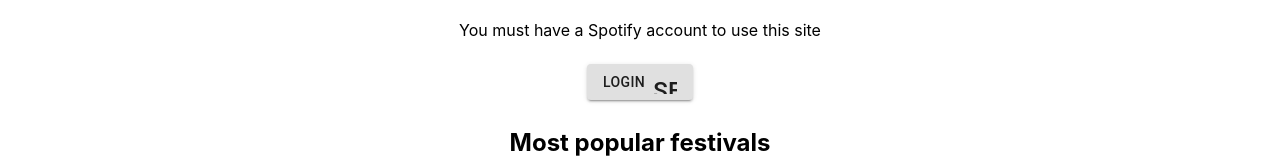
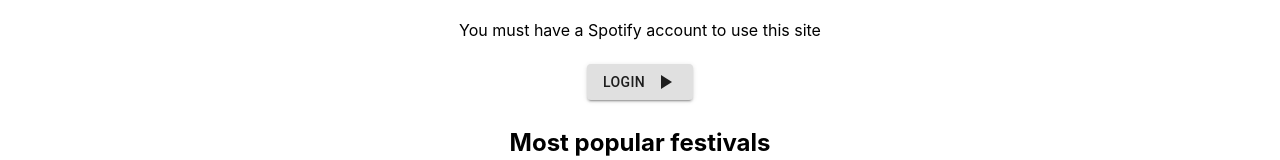
Before and after one commit to artworkjpm/spotify-calls, a React (Create React App) app: page / in a window 1280 px wide. Shown: the part 142-302 px from the top of the page. Built offline with nearby package versions, Linux system fonts and the light colour scheme; no server answers.

Commit message:
Update Home.js

```diff
--- a/src/components/Home.js
+++ b/src/components/Home.js
@@ -8,7 +8,7 @@
 import { makeStyles } from "@material-ui/core/styles";
 import Paper from "@material-ui/core/Paper";
 import Button from "@material-ui/core/Button";
-import Icon from "@material-ui/core/Icon";
+import PlayArrowIcon from "@material-ui/icons/PlayArrow";
 
 const Home = props => {
   const useStyles = makeStyles(theme => ({
@@ -65,7 +65,7 @@
         <p>You must have a Spotify account to use this site</p>{" "}
         <Button variant="contained" color="default" className={classes.button}>
           Login
-          <Icon className={classes.rightIcon}>send</Icon>
+          <PlayArrowIcon className={classes.rightIcon} />
         </Button>
         <h2>Most popular festivals</h2>
       </div>
```
